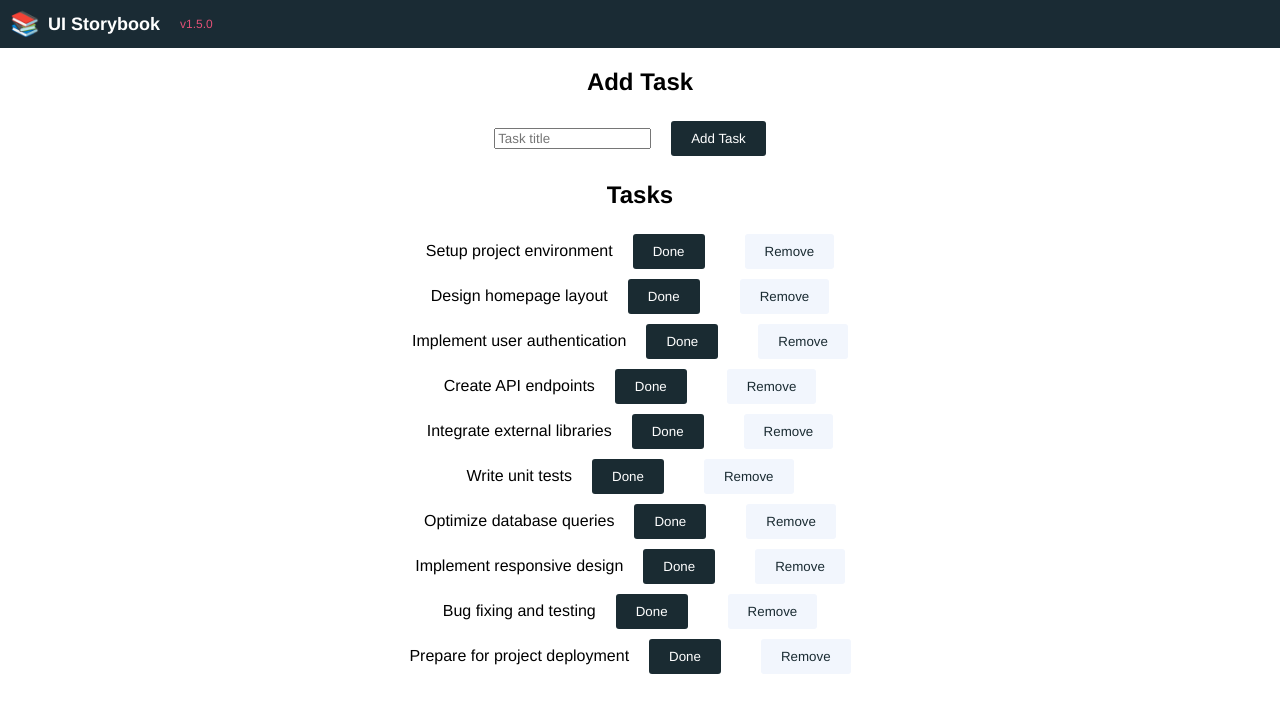
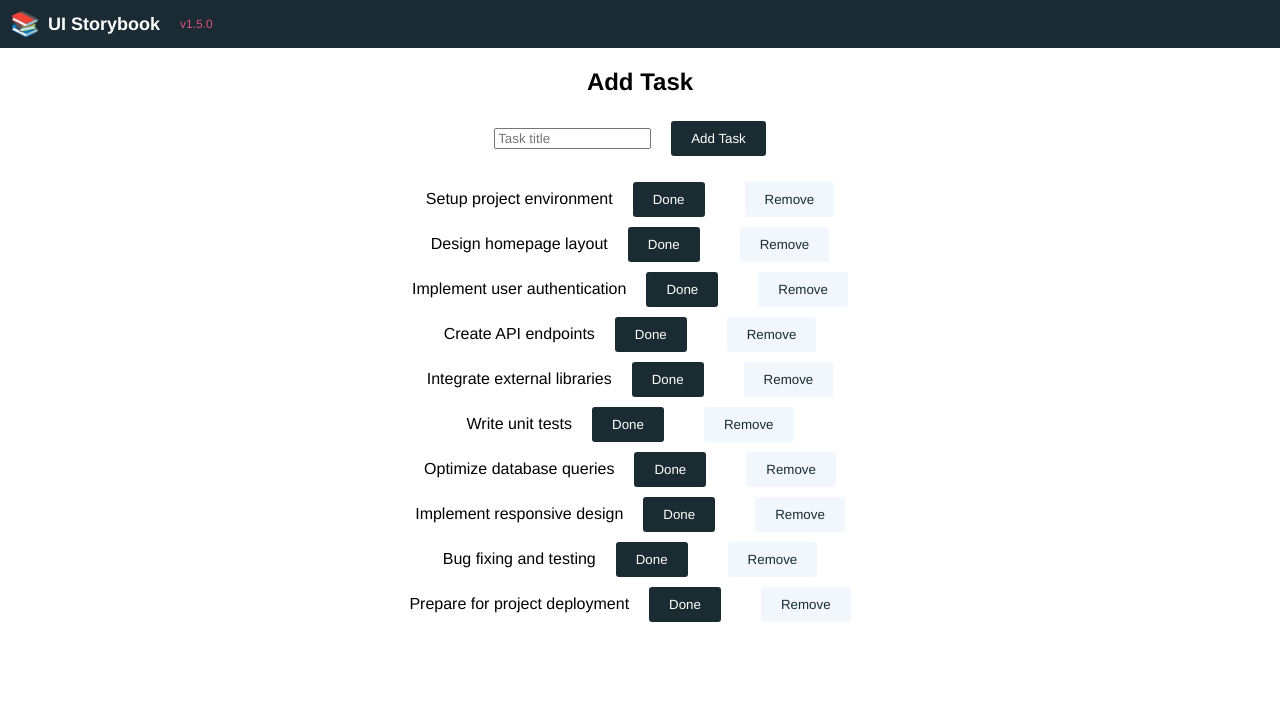
Before and after one commit to justfrankie/ui-storybook, a React (Create React App) app: page /todos in a window 1280 px wide. Shown: the top 712 px of the page. Built offline with nearby package versions, Linux system fonts and the light colour scheme.

Commit message:
remove heading on task list

```diff
--- a/src/components/ui-components/modules/TaskManager/TaskList.jsx
+++ b/src/components/ui-components/modules/TaskManager/TaskList.jsx
@@ -4,7 +4,6 @@ import Button from "../../Button";
 const TaskList = ({ tasks, onRemove, onDone }) => {
   return (
     <div>
-      <h2>Tasks</h2>
       <ul>
         {tasks.map((task) => (
           <li key={task.id}>
```
